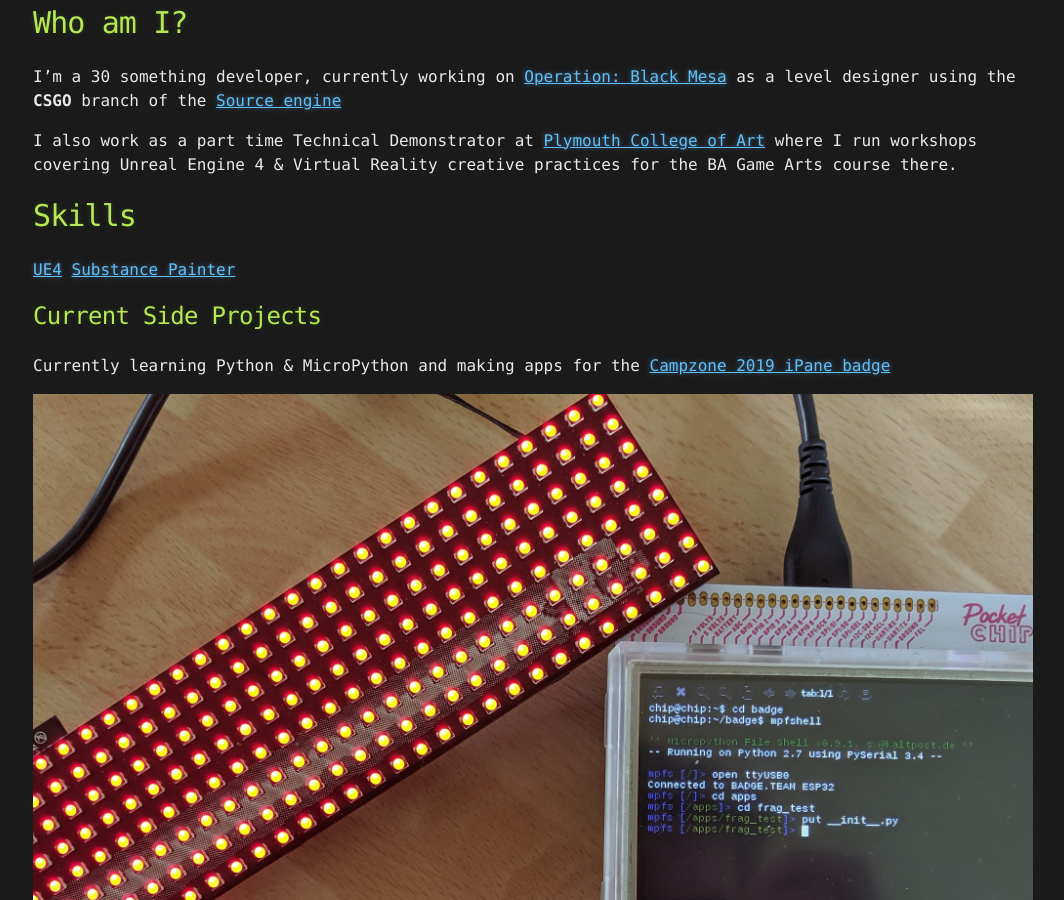
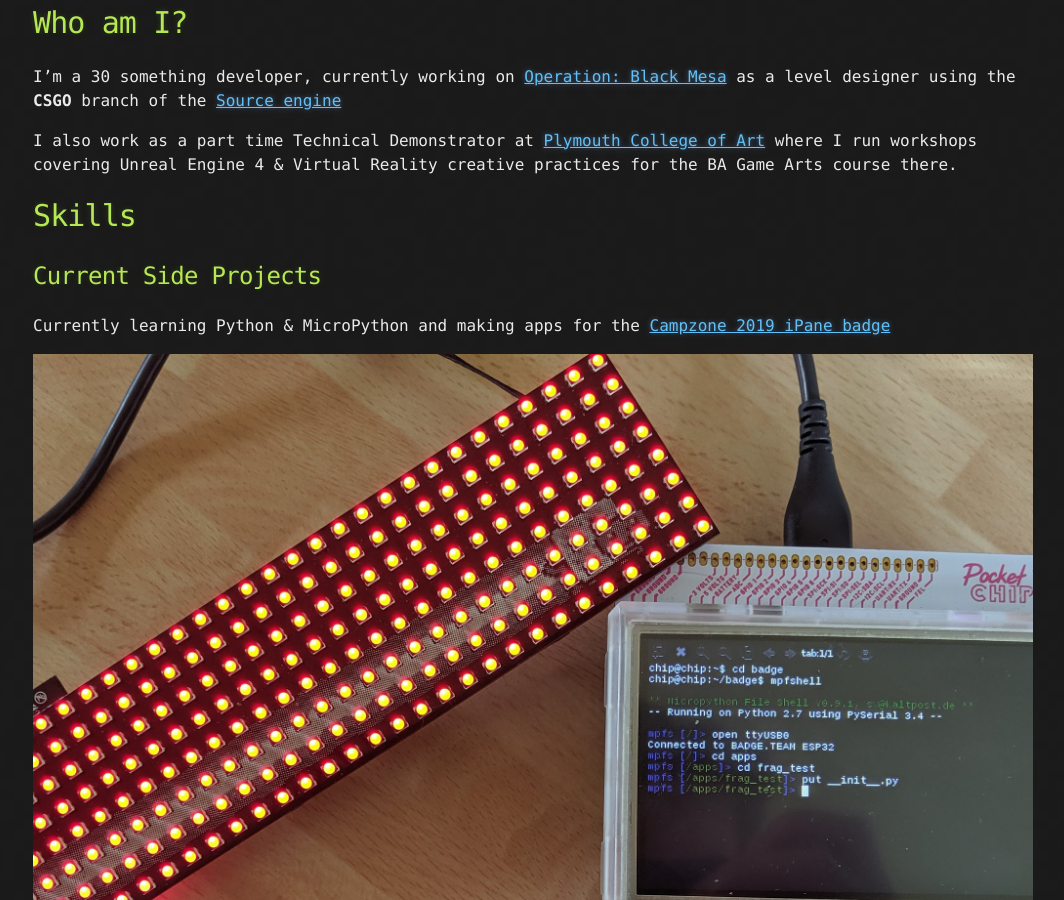
Before and after one commit to FRAG69/FRAG69.github.io, a Jekyll site: the page built from index.md, in a window 1280 px wide and 900 px high, scrolled down 485 px. Shown: the whole window, without its empty margins (107-1171 px from the left). Built offline with Jekyll 4.4.1, drawn with Linux system fonts in a browser that asks for light colours; our own code applies the rules of GitHub Pages for plain Markdown files.

Commit message:
Update index.md

```diff
--- a/index.md
+++ b/index.md
@@ -20,8 +20,6 @@ I also work as a part time Technical Demonstrator at [Plymouth College of Art](h
 
 # Skills
 
-[UE4](./ue4_logo.jpg)  [Substance Painter](./substance_painter.png)
-
 ## Current Side Projects
 
 Currently learning Python & MicroPython and making apps for the [Campzone 2019 iPane badge](https://wiki.badge.team/CZ19)
```
